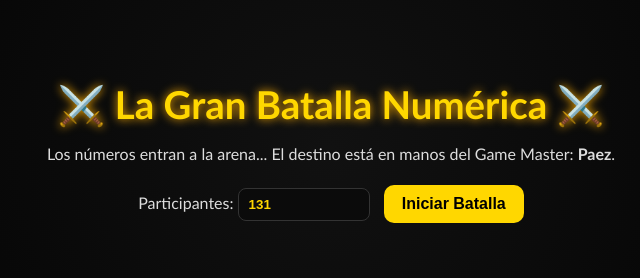
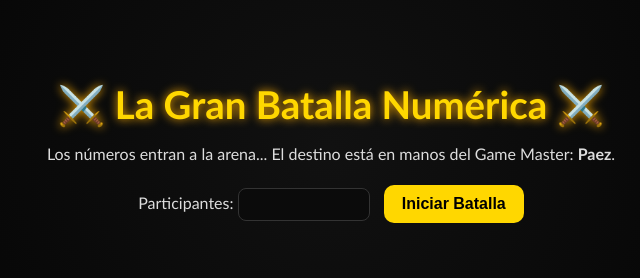
Before and after one commit to diegopalaciosespinoza/Batalla_Numeral, a plain HTML site: page index.html in a window 1280 px wide. Shown: the top 278 px of the page, 309-949 px from the left. Drawn offline with Linux system fonts and the light colour scheme.

Commit message:
Update index.html

```diff
--- a/index.html
+++ b/index.html
@@ -87,7 +87,7 @@
 
   <div class="controls">
     <label for="numParticipants" style="color:#ddd;">Participantes:</label>
-    <input id="numParticipants" type="number" min="2" value="131" />
+    <input id="numParticipants" type="number" min="2" value="--" />
     <button id="startBtn">Iniciar Batalla</button>
   </div>
 
```
